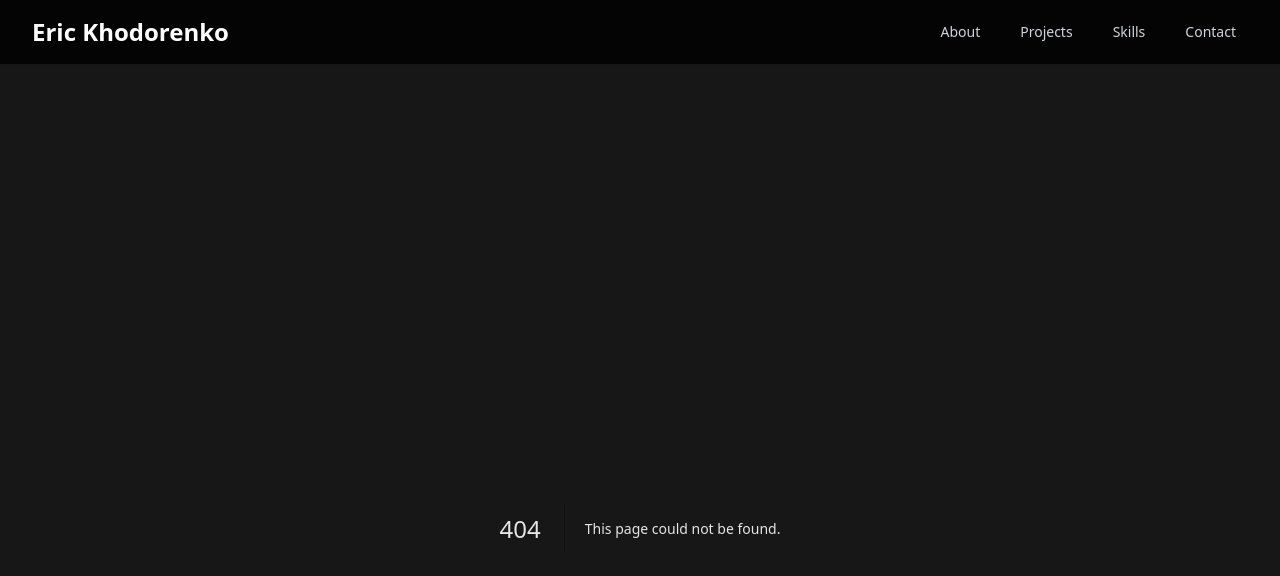
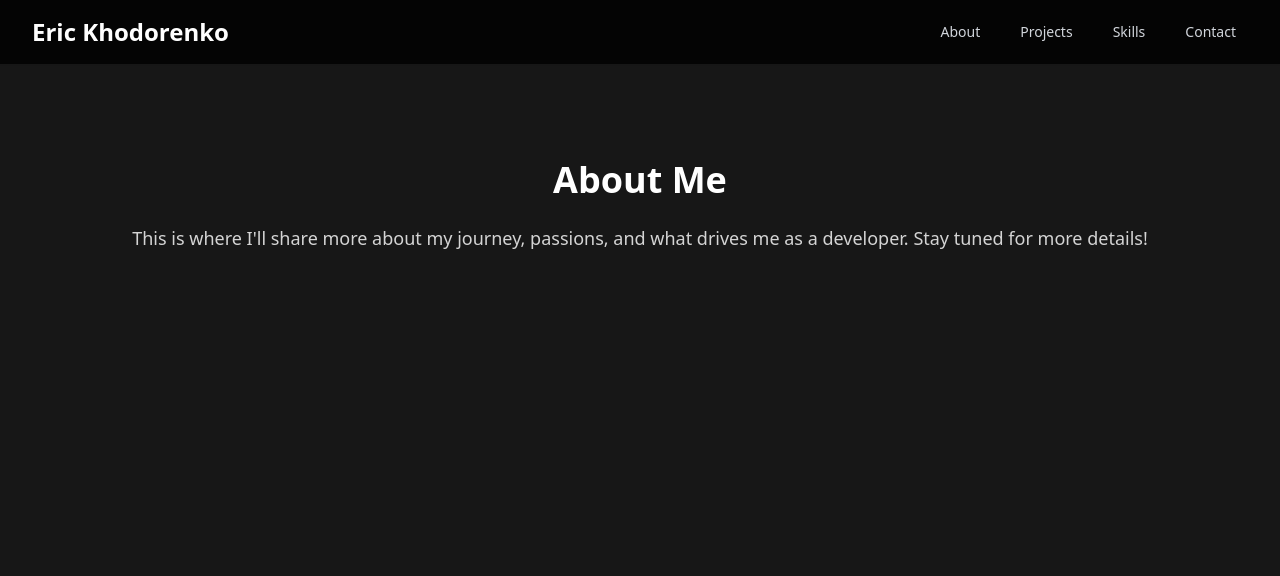
Before and after one commit to khody12/website, a Next.js app in the folder erics-portfolio/: page /About in a window 1280 px wide. Before the commit this address had no page. Shown: the top 576 px of the page. Built offline with nearby package versions, Linux system fonts and the light colour scheme.

Commit message:
added basic page information, linking actually leads to a page

```diff
--- /dev/null
+++ b/erics-portfolio/src/app/About/page.tsx
@@ -0,0 +1,19 @@
+import react from 'react';
+
+export default function AboutPage() {
+    return (
+    // container is a tailwind component class, centers itself and sets max width which changes at diff screen size break points
+    // mx-auto applies a margin-left:auto and margin-right:auto
+    // px-4 => p for padding, x for x axis, 4 is tailwind spacing scale = 1rem/16px.
+    // py-8 => p for padding, y for y-axis, 8 = 2rem/32px.
+    //mb-6 => m for margin, b for bottom, 6 is spacing scale again = 1.5rem.
+    <div className="container mx-auto px-4 py-8 text-center"> {/* Added text-center */}
+      <h1 className="text-4xl font-bold mb-6 text-white">About Me</h1>
+      <p className="text-lg text-neutral-300">
+        This is where I'll share more about my journey, passions, and what drives me as a developer.
+        Stay tuned for more details!
+      </p>
+    </div>
+
+    )
+}
--- /dev/null
+++ b/erics-portfolio/src/app/Contact/page.tsx
@@ -0,0 +1,13 @@
+import React from 'react';
+
+export default function ContactPage() {
+  return (
+    <div className="container mx-auto px-4 py-8 text-center">
+      <h1 className="text-4xl font-bold mb-6 text-white">Get In Touch</h1>
+      <p className="text-lg text-neutral-300">
+        Want to connect or discuss an opportunity? Here's how you can reach me.
+        Contact form or details coming soon!
+      </p>
+    </div>
+  );
+}
--- /dev/null
+++ b/erics-portfolio/src/app/Projects/page.tsx
@@ -0,0 +1,13 @@
+import React from 'react';
+
+export default function ProjectsPage() {
+  return (
+    <div className="container mx-auto px-4 py-8 text-center">
+      <h1 className="text-4xl font-bold mb-6 text-white">My Projects</h1>
+      <p className="text-lg text-neutral-300">
+        Here I'll showcase the projects I've built, detailing the technologies used and challenges overcome.
+        Coming soon!
+      </p>
+    </div>
+  );
+}
--- /dev/null
+++ b/erics-portfolio/src/app/Skills/page.tsx
@@ -0,0 +1,13 @@
+import React from 'react';
+
+export default function SkillsPage() {
+  return (
+    <div className="container mx-auto px-4 py-8 text-center">
+      <h1 className="text-4xl font-bold mb-6 text-white">My Skills</h1>
+      <p className="text-lg text-neutral-300">
+        A detailed look at my technical skills, including programming languages, frameworks, tools, and methodologies.
+        Content under construction!
+      </p>
+    </div>
+  );
+}
--- a/erics-portfolio/src/components/layout/HorizontalNav.tsx
+++ b/erics-portfolio/src/components/layout/HorizontalNav.tsx
@@ -4,10 +4,10 @@ import Link from 'next/link';
 import React from 'react';
 
 const navLinks = [
-    {name: "About", href: "/about"},
-    {name: "Projects", href: "/projects"},
-    {name: "Skills", href: "/skills"},
-    {name: "Contact", href: "/contact"},
+    {name: "About", href: "/About"},
+    {name: "Projects", href: "/Projects"},
+    {name: "Skills", href: "/Skills"},
+    {name: "Contact", href: "/Contact"},
 ];
 
 export default function HorizontalNav() {
```
